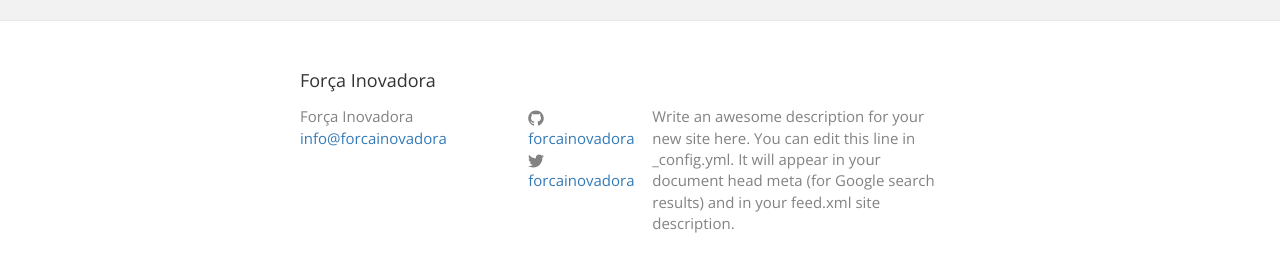
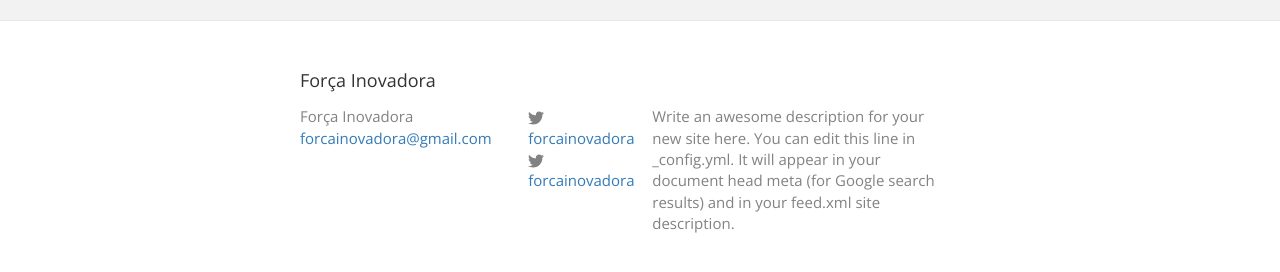
Before and after one commit to gabspereira/uniegabpereira.github.io, a Jekyll site: the page built from index.html, in a window 1280 px wide. Shown: the part 523-795 px from the top of the page. Built offline with Jekyll 4.4.1, drawn with Linux system fonts in a browser that asks for light colours; nearby versions of some CDN libraries; comment, search, counter and statistics services are not loaded.

Commit message:
social media username added

```diff
--- a/_config.yml
+++ b/_config.yml
@@ -7,7 +7,7 @@
 
 # Site settings
 title: Força Inovadora
-email: info@forcainovadora
+email: forcainovadora@gmail.com
 description: > # this means to ignore newlines until "baseurl:"
   Write an awesome description for your new site here. You can edit this
   line in _config.yml. It will appear in your document head meta (for
@@ -16,6 +16,9 @@
 url: "http://uniegabpereira.github.io" # the base hostname & protocol for your site
 twitter_username: forcainovadora
 github_username:  forcainovadora
+facebook_username:  forcainovadora
+snapchat_username: forcainovadora
+googleplus_username: forcainovadora
 
 # Build settings
 markdown: kramdown
--- a/_includes/footer.html
+++ b/_includes/footer.html
@@ -14,13 +14,18 @@
 
       <div class="footer-col footer-col-2">
         <ul class="social-media-list">
-          {% if site.github_username %}
+          <!--{% if site.github_username %}
           <li>
             {% include icon-github.html username=site.github_username %}
           </li>
-          {% endif %}
+          {% endif %}-->
 
           {% if site.twitter_username %}
+          <li>
+            {% include icon-twitter.html username=site.twitter_username %}
+          </li>
+          {% endif %}
+          {% if site.facebook_username %}
           <li>
             {% include icon-twitter.html username=site.twitter_username %}
           </li>
```
Also changed, not shown: 3 other files.
